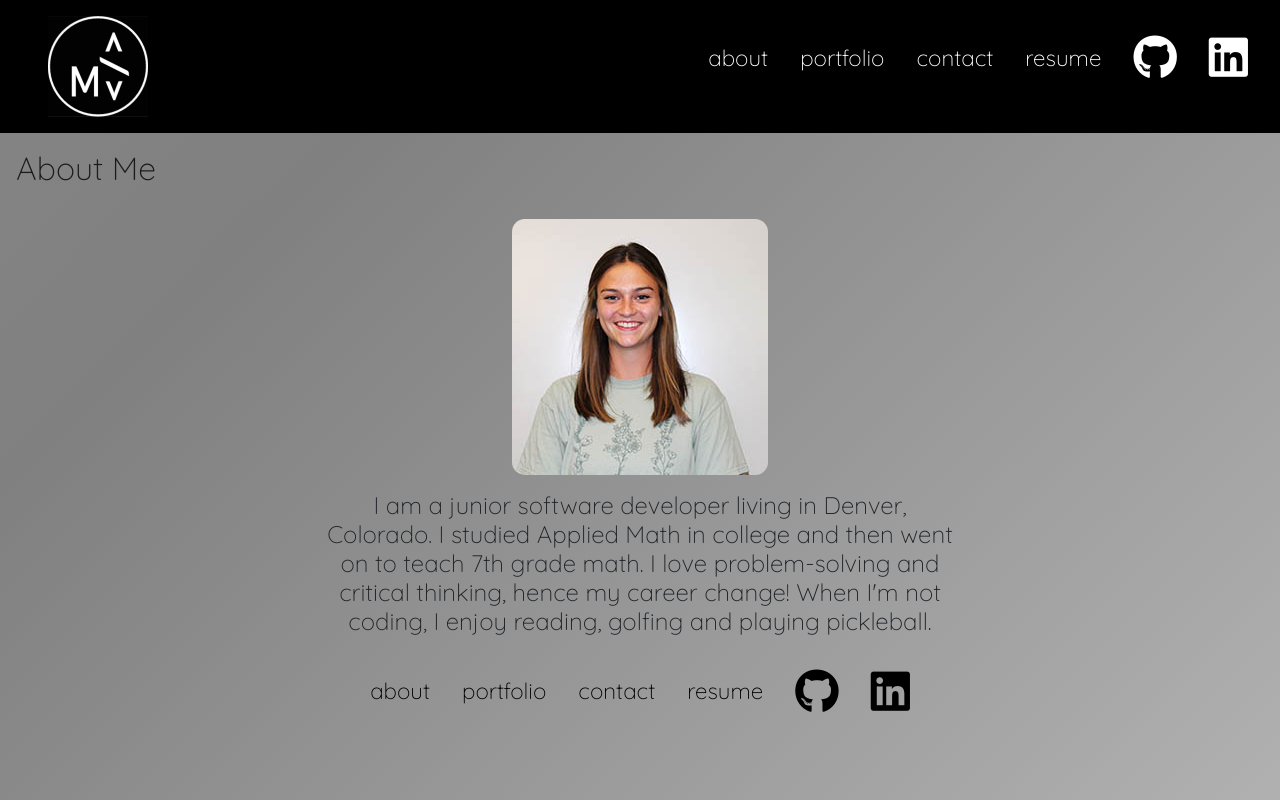
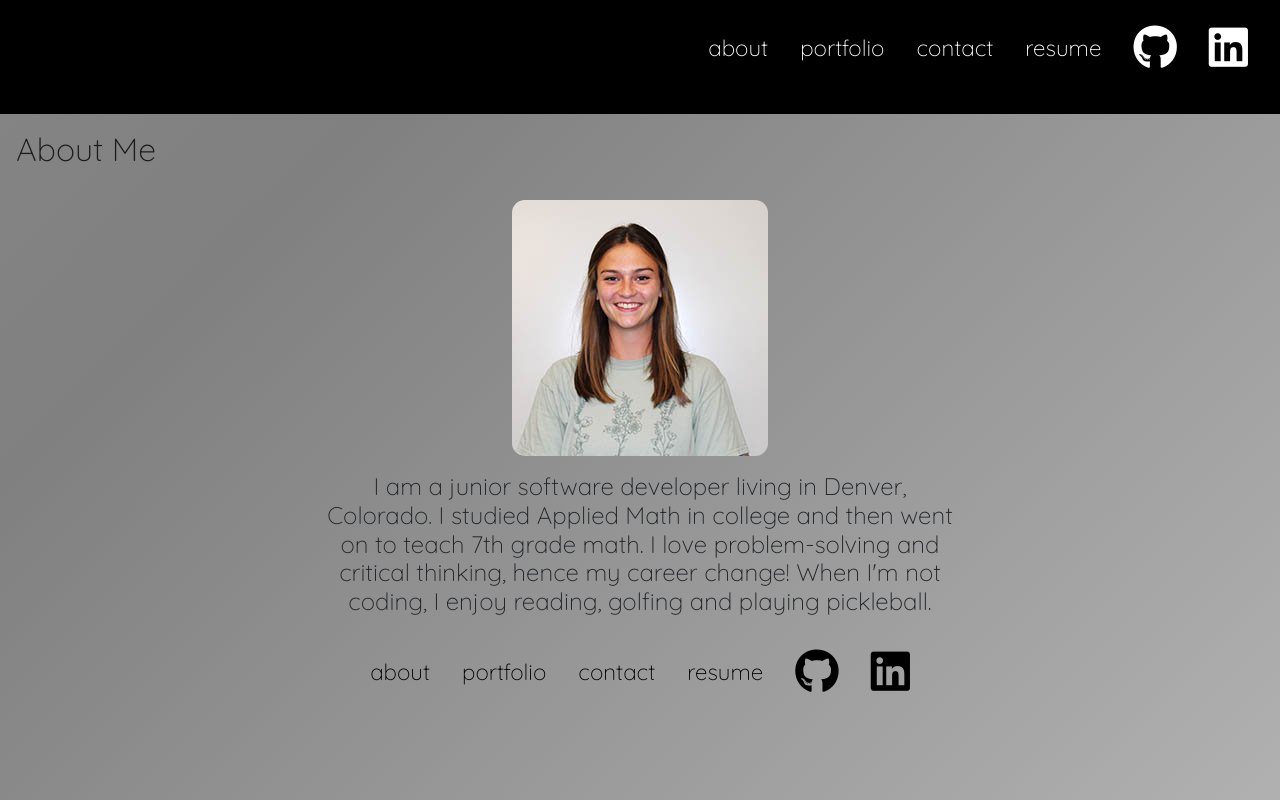
Before and after one commit to michaelavarberg/portfolio, a React (Create React App) app: page / in a window 1280 px wide. Built offline with nearby package versions, Linux system fonts and the light colour scheme.

Commit message:
netlify building issue

```diff
--- a/public/index.html
+++ b/public/index.html
@@ -2,7 +2,7 @@
 <html lang="en" className="vh-100">
   <head>
     <meta charset="utf-8" />
-    <link rel="icon" href="../src/assets/logo.png" />
+    <link rel="icon" href="%PUBLIC_URL%/favicon.ico" />
     <meta name="viewport" content="width=device-width, initial-scale=1" />
     <meta name="theme-color" content="#000000" />
     <meta
@@ -11,15 +11,11 @@
     />
     <link rel="preconnect" href="https://fonts.googleapis.com" />
     <link rel="preconnect" href="https://fonts.gstatic.com" crossorigin />
-    <link rel="preconnect" href="https://fonts.googleapis.com" />
-    <link rel="preconnect" href="https://fonts.gstatic.com" crossorigin />
-    <link rel="preconnect" href="https://fonts.googleapis.com" />
-    <link rel="preconnect" href="https://fonts.gstatic.com" crossorigin />
     <link
       href="https://fonts.googleapis.com/css2?family=Barlow+Semi+Condensed:wght@200&family=Comfortaa:wght@300&family=Quicksand:wght@300;600&display=swap"
       rel="stylesheet"
     />
-    <link rel="apple-touch-icon" href="../src/assets/logo.png" />
+    <link rel="apple-touch-icon" href="%PUBLIC_URL%/logo192.png" />
     <!--
       manifest.json provides metadata used when your web app is installed on a
       user's mobile device or desktop. See https://developers.google.com/web/fundamentals/web-app-manifest/
--- a/src/components/Header.js
+++ b/src/components/Header.js
@@ -23,7 +23,7 @@
       <header>
         <div className="d-flex align-items-center justify-content-between">
           <div className="mx-5 my-3">
-            <img src={require("../assets/logo.png")}></img>
+            {/* <img src={require("../assets/logo.png")}></img> */}
           </div>
           <ul
             className="navBar list-unstyled p-3 d-flex flex-wrap justify-content-center btn-group align-items-center h-100"
```
